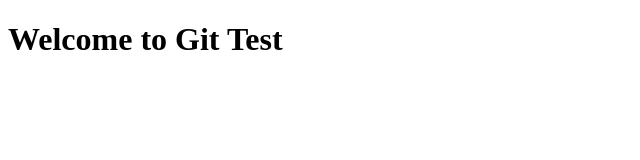
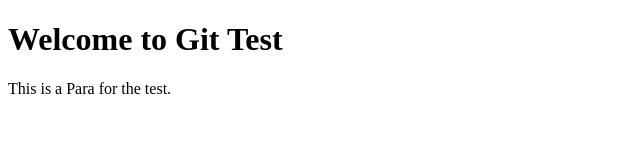
Before and after one commit to KaamilMdLebbai/HTML-CSS-Mastery, a plain HTML site: page git-test.html in a window 1280 px wide. Shown: the whole page, without its empty margins (0-640 px from the left). Drawn offline with Linux system fonts and the light colour scheme.

Commit message:
Feat added para

```diff
--- a/git-test.html
+++ b/git-test.html
@@ -7,5 +7,6 @@
 </head>
 <body>
   <h1>Welcome to Git Test</h1>
+  <p>This is a Para for the test.</p>
 </body>
 </html>
```
